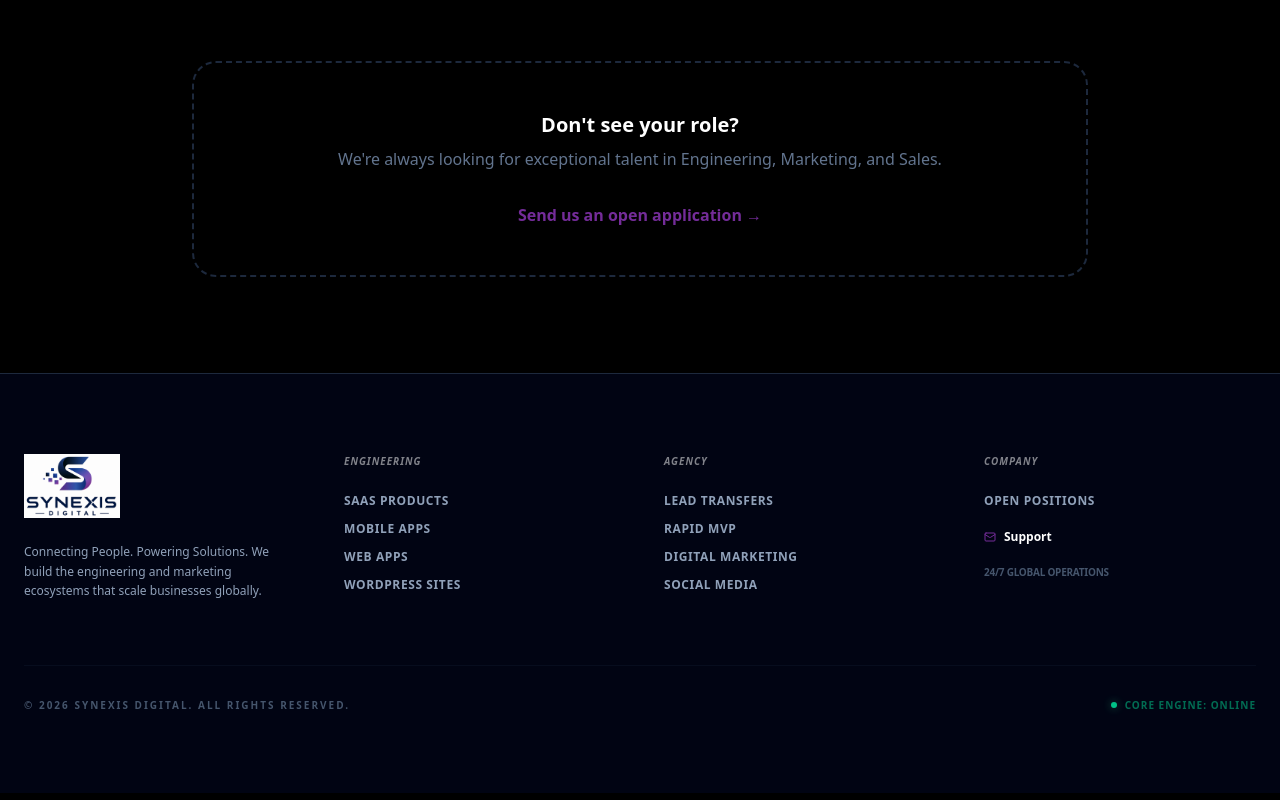
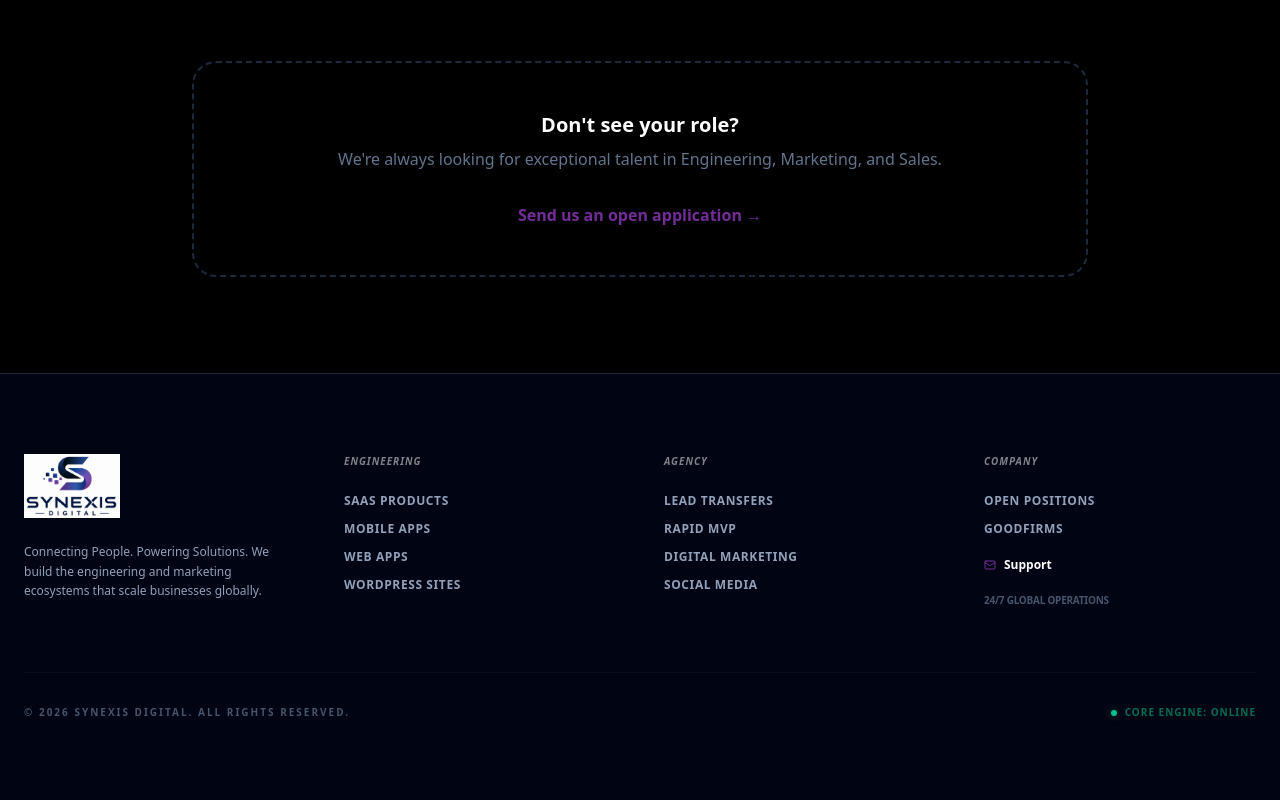
Before and after one commit to Razal-Loop/synexistechnologies, a Next.js app: page /careers in a window 1280 px wide. Shown: the part 950-1750 px from the top of the page. Built offline with nearby package versions, Linux system fonts and the light colour scheme.

Commit message:
feat: add goodfirms link to footer

```diff
--- a/src/components/Footer.tsx
+++ b/src/components/Footer.tsx
@@ -56,6 +56,9 @@ export default function Footer() {
                             <Link href="/careers" className="text-slate-400 hover:text-brand-primary text-xs transition-colors font-bold uppercase tracking-wider">
                                 Open Positions
                             </Link>
+                            <Link href="https://www.goodfirms.co/company/synexis-digital" target="_blank" className="text-slate-400 hover:text-brand-primary text-xs transition-colors font-bold uppercase tracking-wider">
+                                GoodFirms
+                            </Link>
                             <a href="mailto:contact@synexisdigital.com" className="text-white hover:text-brand-primary text-xs transition-colors font-black flex items-center gap-2 mt-2">
                                 <Mail className="w-3 h-3 text-brand-primary" />
                                 Support
```
